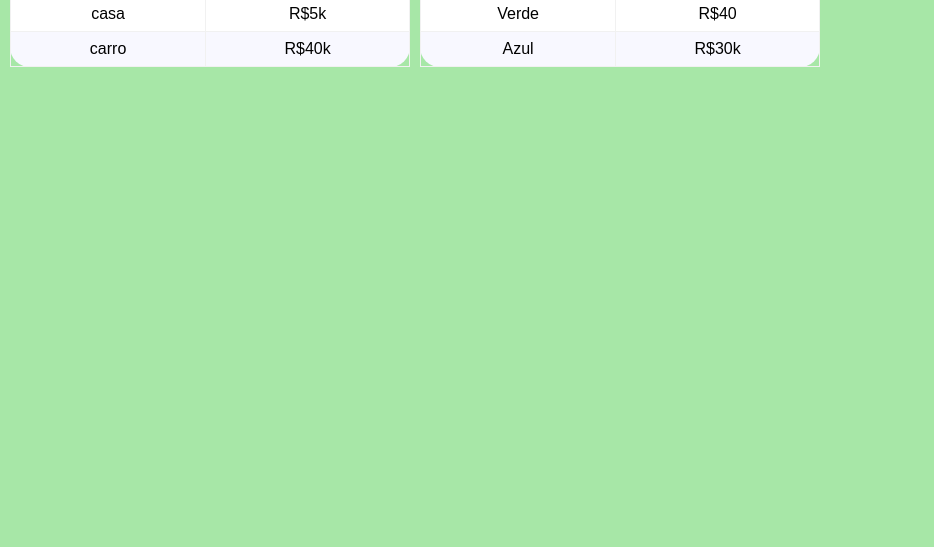
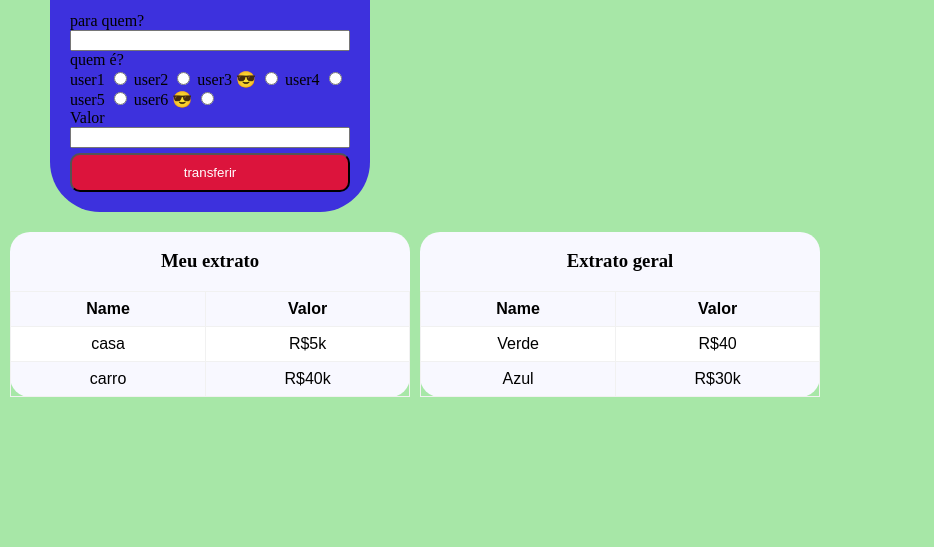
Before and after one commit to Diogozura/game-online, a plain HTML site: page jogo/game.html in a window 1280 px wide. Shown: the part 253-800 px from the top of the page, without its empty margins (0-934 px from the left). Drawn offline with Linux system fonts and the light colour scheme; no server answers.

Commit message:
começo da transação

```diff
--- a/jogo/game.css
+++ b/jogo/game.css
@@ -14,7 +14,7 @@ body{
 
 }
 
-section#lista{
+section.lista{
     width: 400px;
     background-color: dodgerblue;
     margin-left: 30px;
@@ -24,6 +24,23 @@ section#lista{
     margin-bottom: 20px;
 
 }
+form.trasfe{
+    width: 280px;
+    display: flex;
+    flex-wrap: wrap;
+    flex-direction: column;
+    align-content: space-around;
+
+    padding: 20px;
+    background-color: rgb(61, 49, 221);
+    margin-top: 10px;
+
+    margin-left: 50px;
+    border-radius: 50px;
+
+    margin-bottom: 20px;
+}
+
 section h2{
     text-align: center;
 
@@ -40,6 +57,7 @@ aside{
 
     border-radius: 10px;
 }
+
 img{
     display: inline-block;
     float: left;
--- a/jogo/game.html
+++ b/jogo/game.html
@@ -1,28 +1,60 @@
 <!DOCTYPE html>
 <html lang="pt-br">
+
 <head>
     <meta charset="UTF-8">
     <meta http-equiv="X-UA-Compatible" content="IE=edge">
     <meta name="viewport" content="width=device-width, initial-scale=1.0">
+
+
     <link rel="stylesheet" href="../style/index.css">
     <link rel="stylesheet" href="game.css">
+
 
     <link rel="apple-touch-icon" sizes="180x180" href="img/apple-touch-icon.png">
     <link rel="icon" type="image/png" sizes="32x32" href="../img/favicon-32x32.png">
     <link rel="icon" type="image/png" sizes="16x16" href="img/favicon-16x16.png">
     <link rel="manifest" href="img/site.webmanifest">
+
     <title>SALA</title>
 </head>
+
 <body>
     <header>
         <h1>Seja bem vindo à sala </h1>
         <p class="link" id="url-sala">Diogo falhou</p>
     </header>
     <main>
-       <section id="lista">
+        <section class="lista">
             <h2>Rank dos jogadores</h2>
+        </section>
 
-       </section>
+        <form class="trasfe" trasferir>
+            <h2>Transferência</h2>
+            <label for="">para quem?</label>
+            <input type="search" required="required" name="praQuem" id="praQuem" quem>
+
+            <label for="">quem é? </label>
+                <div>
+                    <label for="">user1</label>
+                    <input type="radio" name="" id="">
+                    <label for="">user2</label>
+                    <input type="radio" name="" id="">
+                    <label for="">user3 😎</label>
+                    <input type="radio" name="" id="">
+                    <label for="">user4</label>
+                    <input type="radio" name="" id="">
+                    <label for="">user5</label>
+                    <input type="radio" name="" id="">
+                    <label for="">user6 😎</label>
+                    <input type="radio" name="" id="">
+                </div>
+
+
+            <label for="">Valor</label>
+            <input type="number" required="required" valor>
+            <button type="submit" class="btn">transferir</button>
+        </form>
 
 
         <section class="extrato">
@@ -63,6 +95,8 @@
             </table>
         </section>
     </main>
+    <script src="trasnferencia.js"></script>
     <script type="module" src="jogo.js"></script>
 </body>
+
 </html>
--- /dev/null
+++ b/jogo/trasnferencia.js
@@ -0,0 +1,8 @@
+const transeferir = document.querySelector('[trasferir]')
+transeferir.addEventListener("submit", (event) => {
+    const praQuem = event.target.querySelector("[quem]").value
+    const valor = event.target.querySelector("[valor]").value
+
+
+    alert("ainnnn me clicou seu safado" + valor + praQuem)
+})
--- a/style/index.css
+++ b/style/index.css
@@ -27,3 +27,17 @@ h2{
     font-weight: bold;
     display: none;
 }
+.btn{
+    margin-top: 5px;
+    background-color: crimson;;
+    padding: 10px;
+    border-radius: 10px;
+
+    color: #FFFFFF;
+    text-decoration: initial;
+    text-align: center;
+}
+.input-radio{
+    color: rgb(255, 0, 0);
+    background-color: #ce2b2b;
+}
```
Also changed, not shown: criarJogador/jogador.html (+1 -1 lines), criarSala/criarSala.html (+2 -2 lines), index.html (+1 -1 lines), style/home.css (+0 -10 lines). Lines whose indentation alone changed are shown as unchanged.
